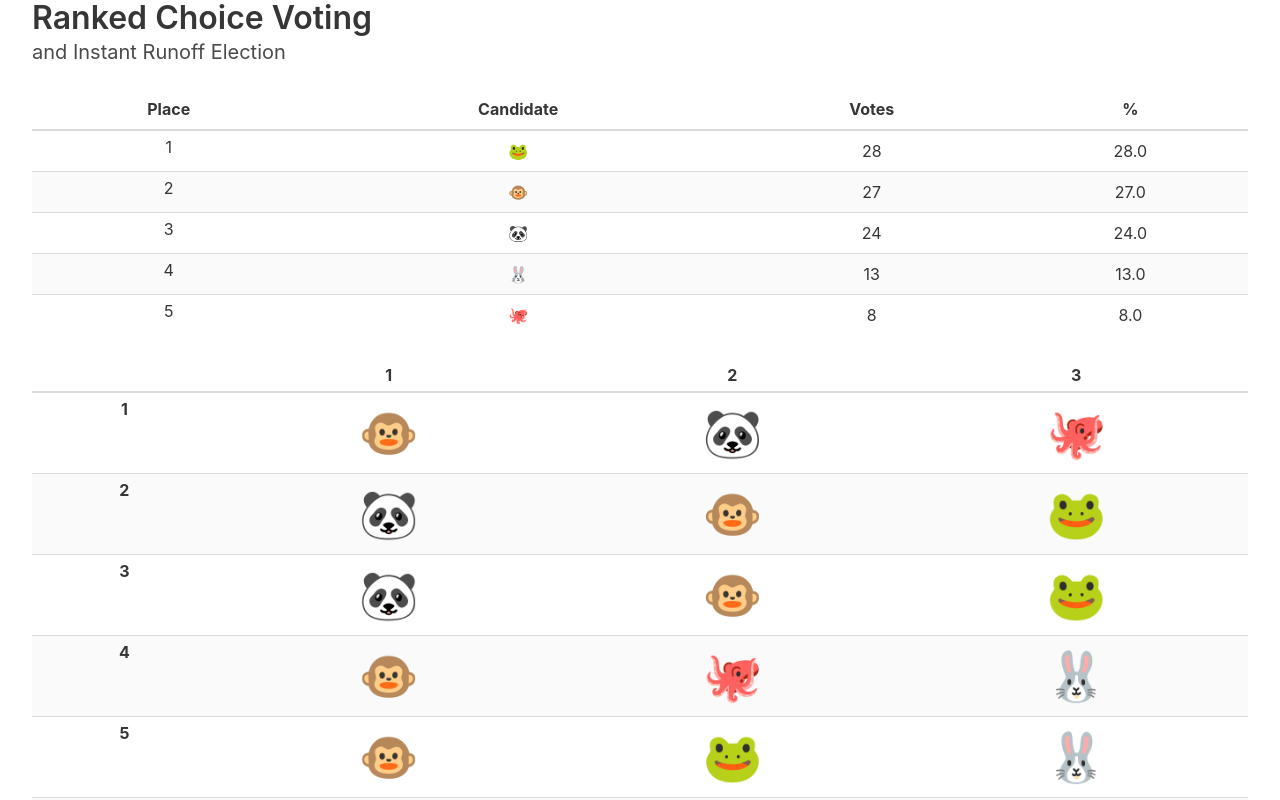
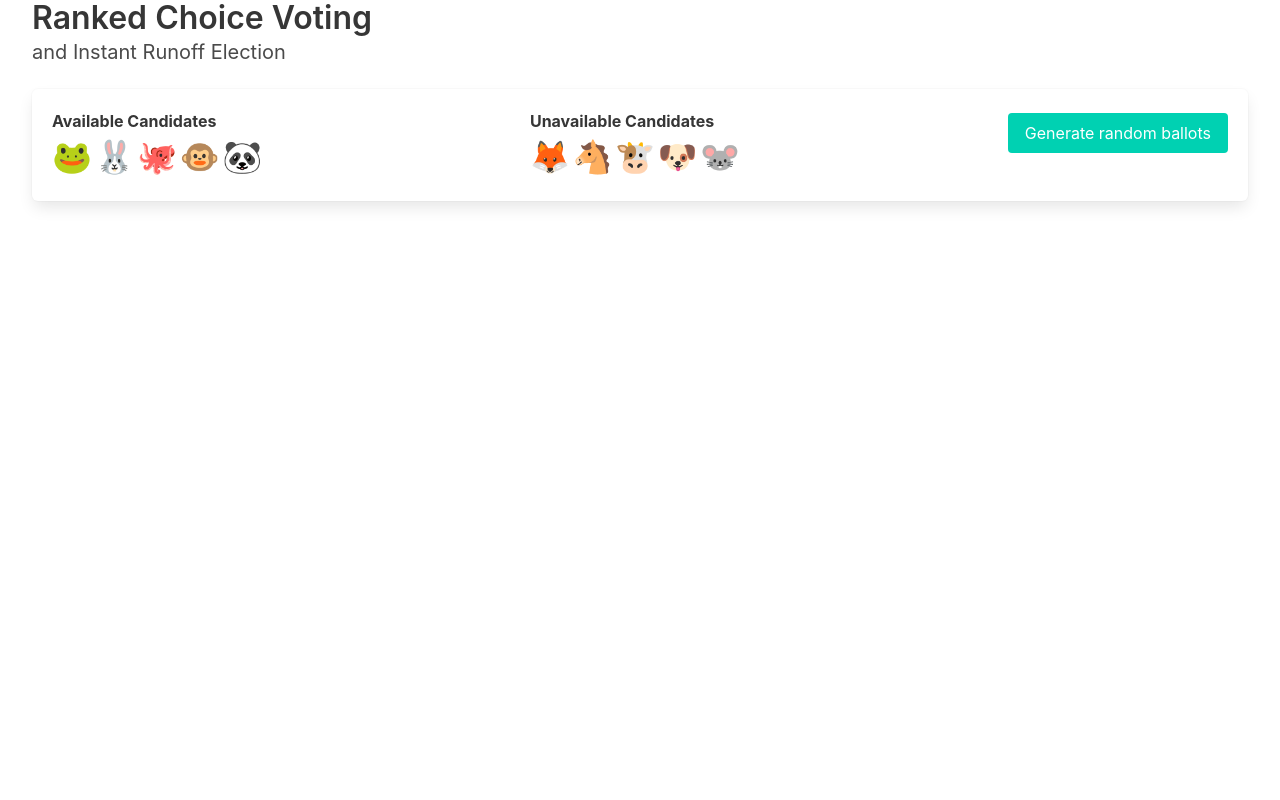
Before and after one commit to jonashw/instant-runoff-election-demo, a React (Create React App) app: page / in a window 1280 px wide. Shown: the top 800 px of the page. Built offline with nearby package versions, Linux system fonts and the light colour scheme.

Commit message:
initial commit; contains working RCV/instant-runoff algorithm and display

```diff
--- a/package.json
+++ b/package.json
@@ -11,7 +11,7 @@
   },
   "devDependencies": {
     "@babel/runtime": "7.13.8",
-    "typescript": "4.1.3"
+    "typescript": "3"
   },
   "scripts": {
     "start": "react-scripts start",
--- a/src/App.js
+++ b/src/App.js
@@ -1,53 +1,70 @@
 import React from "react";
-import Ballot from "./ballot";
+import { setSyntheticLeadingComments } from "typescript";
+import BallotDemoData from './ballot-demo-data';
+import {performInstantRunoff} from './instant-runoff';
 
-export default function App() {
-  var choiceCount = 3;
-  var candidates = "🐸,🐰,🐙,🐵,🐼,🦊,🐴".split(",").slice(0, 5);
-  //🐮,🐶,,🐭
-  var ballots = Array(100)
-    .fill()
-    .map(
-      (_, i) =>
-        Array(choiceCount)
-          .fill()
-          .reduce(
-            (state) => {
-              let i = Math.floor(
-                Math.random() * state.availableCandidates.length
-              );
-              //a voter may not vote for any one candidate more than once.
-              let [selectedCandidate] = state.availableCandidates.splice(i, 1);
-              state.votes.push(selectedCandidate);
-              return state;
-            },
-            {
-              votes: [],
-              availableCandidates: candidates.slice(0)
+const Candidate = c =>
+  <div className="is-size-3" style={{display:'inline-block',width:'1.33em'}}>{!!c ? c : /*"❓"*/"🚫"}</div>;
+
+const BallotGrid = ({ ballots, onRemove }) =>
+    <div className="columns is-multiline">
+      {ballots.map((b,i) =>
+        <div className="column m-0" key={b.id}>
+          <div className="box p-3">
+            <div className="level">
+              <span className="tag" style={{transform:'rotate(-90deg)'}}>
+                {b.id}
+              </span>
+              {b.votes.map(Candidate)}
+              {!!onRemove &&
+                <button
+                  className="delete"
+                  title="Remove this ballot from the election"
+                  onClick={() => onRemove(b.id)}
+                ></button> }
+            </div>
+          </div>
+        </div>
+      )}
+    </div>;
+
+const ResultMessage = ({results}) => {
+  var finalResult = results[results.length-1];
+  if(!finalResult){
+    return <></>;
   }
-          ).votes
-    );
-  var leaders = ((ballots, i) => {
-    let counted = ballots.reduce((leaders, b) => {
-      let c = b[i];
-      let l = leaders[c] || 0;
-      leaders[c] = l + 1;
-      return leaders;
-    }, {});
-    return Object.entries(counted)
-      .map(([candidate, voteCount]) => ({
-        candidate,
-        voteCount,
-        votePercentage: (voteCount / ballots.length) * 100
-      }))
-      .sort((a, b) => b.voteCount - a.voteCount);
-  })(ballots, 0);
+  var finalLeader = finalResult.leaders[0];
+  if(!finalLeader){
+    return <></>;
+  }
+  var decided = finalLeader.votePercentage > 50;
+  var runoff_intro = <>After <strong>{results.length-1}</strong> instant run-off{results.length-1 === 1 ? '' : 's'}</>;
+  return decided
+    ? <article className="message is-success">
+      <div className="message-header">
+        <p>We have a winner!</p>
+      </div>
+      <div className="message-body">
+        {runoff_intro},
+        this election goes to
+        {Candidate(finalLeader.candidate)}
+        with {finalLeader.voteCount} votes
+        ({finalLeader.votePercentage.toFixed(2)}% of all votes)
+      </div>
+    </article>
+    : <article className="message is-danger">
+      <div className="message-header">
+        <p>Undecided</p>
+      </div>
+      <div className="message-body">
+        {runoff_intro},
+        this election is undecided.  Nobody got >50% of the vote!
+      </div>
+    </article>;
+}
 
-  return (
-    <div className="container is-fluid">
-      <h1 className="title">Ranked Choice Voting</h1>
-      <h2 className="subtitle">and Instant Runoff Election</h2>
-      <table className="table is-striped is-fullwidth has-text-centered">
+const LeaderBoard = ({leaders}) =>
+  <table className="table is-striped is-bordered has-text-centered">
     <thead>
       <tr>
         <th>Place</th>
@@ -58,239 +75,91 @@ export default function App() {
     </thead>
     <tbody>
       {leaders.map((l, i) => (
-            <tr>
-              <td className="p-1">{i + 1}</td>
-              <td>{l.candidate}</td>
+        <tr key={i}>
+          <td>{i + 1}</td>
+          <td>{Candidate(l.candidate)}</td>
           <td>{l.voteCount}</td>
           <td>{l.votePercentage.toFixed(1)}</td>
         </tr>
       ))}
     </tbody>
-      </table>
-      <table class="table is-striped is-fullwidth has-text-centered">
-        <thead>
-          <tr>
-            <th className="p-1" />
-            {Array(choiceCount)
-              .fill()
-              .map((_, i) => (
-                <th className="p-1">{i + 1}</th>
-              ))}
-          </tr>
-        </thead>
-        <tbody>
-          {ballots.map((b, i) => (
-            <tr>
-              <th className="p-1">{i + 1}</th>
-              {b.map((c) => (
-                <td className="p-1 is-size-1">{c}</td>
-              ))}
-            </tr>
-          ))}
-        </tbody>
-      </table>
+  </table>;
+
+
+export default function App() {
+  var availableCandidates = "🐸,🐰,🐙,🐵,🐼,🦊,🐴,🐮,🐶,🐭".split(",");
+  var [candidates,setCandidates] = React.useState({
+    inUse: availableCandidates.slice(0, 5),
+    notInuse: availableCandidates.slice(5)
+  });
+  const genBallots = () => BallotDemoData.simpleRandom(3, 200, candidates.inUse);
+  const [ballots,setBallots] = React.useState([]);
+  var results = performInstantRunoff(ballots ,10);
+  const [tabId,setTabId] = React.useState(0);
+
+  React.useEffect(() => {
+    setTabId(results.length-1);
+  }, [ballots]);
+
+  const reset = () => {
+    setBallots(genBallots());
+  };
+  return (
+    <div className="container is-fluid">
+      <h1 className="title">Ranked Choice Voting</h1>
+      <h2 className="subtitle">and Instant Runoff Election</h2>
+      <div className="box">
+        <div className="level">
+            {[
+              ['Available Candidates',     'make unavailable','inUse', 'notInuse'],
+              ['Unavailable Candidates', 'make available', 'notInuse', 'inUse']
+            ].map(([label, commandLabel, fromKey, toKey]) =>
+            candidates[fromKey].length === 0
+            ? <></>
+            : <div>
+              <strong>{label}</strong>
+              <br/>
+              {candidates[fromKey].map((c,i) =>
+                <span key={i} title={commandLabel} style={{cursor:'pointer'}} onClick={() => {
+                  setCandidates({
+                    [fromKey]: candidates[fromKey].filter((_,ii) => ii !== i),
+                    [toKey]: [...candidates[toKey], c]
+                  });
+                }}>
+                  {Candidate(c)}
+                </span>)}
+            </div>)}
+          <button className="button is-primary mb-5" onClick={reset}>
+            Generate random ballots
+          </button>
+        </div>
+      </div>
+      {(results.length > 0) && <>
+        <ResultMessage results={results} />
+
+        <div class="tabs">
+          <ul>
+            {results.map((r,id) =>
+              <li className={tabId === id ? "is-active" : ""} key={id}>
+                <a onClick={() => setTabId(id)}>
+                  {id === 0 ? 'Original results' : `Instant Run-off #${id}`}
+                  {id === results.length-1 ? ' (Final)' : ''}
+                </a></li>
+            )}
+          </ul>
+        </div>
+
+        {[results[tabId]].filter(r => !!r).map((r,i) =>
+          <div key={i}>
+            <p className="mb-5">
+              Ballots considered VALID at this stage = {r.ballots.length} out of {results[0].ballots.length}
+            </p>
+            <LeaderBoard leaders={r.leaders} />
+            {!!r.losers.length && <p className="mb-5">Candidates eliminated from previous steps = {r.losers.map(Candidate)}</p>}
+            <BallotGrid ballots={r.ballots} onRemove={idToRemove => setBallots(ballots.filter(b => b.id !== idToRemove))}/>
+          </div>
+        )}
+      </>}
     </div>
   );
 }
-
-/*
-
-🐻🐱🐯🐷
-🙈 See-No-Evil Monkey
-🙉 Hear-No-Evil Monkey
-🙊 Speak-No-Evil Monkey
-🐒 Monkey
-🦍 Gorilla
-🦧 Orangutan
-🐶 Dog Face
-🐕 Dog
-🦮 Guide Dog
-🐕‍🦺 Service Dog
-🐩 Poodle
-🐺 Wolf
-🦊 Fox
-🦝 Raccoon
-🐱 Cat Face
-🐈 Cat
-🐈‍⬛ Black Cat
-🦁 Lion
-🐯 Tiger Face
-🐅 Tiger
-🐆 Leopard
-🐴 Horse Face
-🐎 Horse
-🦄 Unicorn
-🦓 Zebra
-🦌 Deer
-🦬 Bison
- Cow Face
-🐂 Ox
-🐃 Water Buffalo
-🐄 Cow
-🐖 Pig
-🐗 Boar
-🐽 Pig Nose
-🐏 Ram
-🐑 Ewe
-🐐 Goat
-🐪 Camel
-🐫 Two-Hump Camel
-🦙 Llama
-🦒 Giraffe
-🐘 Elephant
-🦣 Mammoth
-🦏 Rhinoceros
-🦛 Hippopotamus
-🐭 Mouse Face
-🐁 Mouse
-🐀 Rat
-🐹 Hamster
-
-🐇 Rabbit
-🐿️ Chipmunk
-🦫 Beaver
-🦔 Hedgehog
-🦇 Bat
- Bear
-🐻‍❄️ Polar Bear
-🐨 Koala
-🐼 Panda
-🦥 Sloth
-🦦 Otter
-🦨 Skunk
-🦘 Kangaroo
-🦡 Badger
-🐾 Paw Prints
-🦃 Turkey
-🐔 Chicken
-🐓 Rooster
-🐣 Hatching Chick
-🐤 Baby Chick
-🐥 Front-Facing Baby Chick
-🐦 Bird
-🐧 Penguin
-🕊️ Dove
-🦅 Eagle
-🦆 Duck
-🦢 Swan
-🦉 Owl
-🦤 Dodo
-🪶 Feather
-🦩 Flamingo
-🦚 Peacock
-🦜 Parrot
-
-🐊 Crocodile
-🐢 Turtle
-🦎 Lizard
-🐍 Snake
-🐲 Dragon Face
-🐉 Dragon
-🦕 Sauropod
-🦖 T-Rex
-🐳 Spouting Whale
-🐋 Whale
-🐬 Dolphin
-🦭 Seal
-🐟 Fish
-🐠 Tropical Fish
-🐡 Blowfish
-🦈 Shark
-🐙 Octopus
-🐚 Spiral Shell
-🐌 Snail
-🦋 Butterfly
-🐛 Bug
-🐜 Ant
-🐝 Honeybee
-🪲 Beetle
-🐞 Lady Beetle
-🦗 Cricket
-🪳 Cockroach
-🕷️ Spider
-🕸️ Spider Web
-🦂 Scorpion
-🦟 Mosquito
-🪰 Fly
-🪱 Worm
-🦠 Microbe
-💐 Bouquet
-🌸 Cherry Blossom
-💮 White Flower
-🏵️ Rosette
-🌹 Rose
-🥀 Wilted Flower
-🌺 Hibiscus
-🌻 Sunflower
-🌼 Blossom
-🌷 Tulip
-🌱 Seedling
-🪴 Potted Plant
-🌲 Evergreen Tree
-🌳 Deciduous Tree
-🌴 Palm Tree
-🌵 Cactus
-🌾 Sheaf of Rice
-🌿 Herb
-☘️ Shamrock
-🍀 Four Leaf Clover
-🍁 Maple Leaf
-🍂 Fallen Leaf
-🍃 Leaf Fluttering in Wind
-🍄 Mushroom
-🌰 Chestnut
-🦀 Crab
-🦞 Lobster
-🦐 Shrimp
-🦑 Squid
-🌍 Globe Showing Europe-Africa
-🌎 Globe Showing Americas
-🌏 Globe Showing Asia-Australia
-🌐 Globe with Meridians
-🪨 Rock
-🌑 New Moon
-🌒 Waxing Crescent Moon
-🌓 First Quarter Moon
-🌔 Waxing Gibbous Moon
-🌕 Full Moon
-🌖 Waning Gibbous Moon
-🌗 Last Quarter Moon
-🌘 Waning Crescent Moon
-🌙 Crescent Moon
-🌚 New Moon Face
-🌛 First Quarter Moon Face
-🌜 Last Quarter Moon Face
-☀️ Sun
-🌝 Full Moon Face
-🌞 Sun with Face
-⭐ Star
-🌟 Glowing Star
-🌠 Shooting Star
-☁️ Cloud
-⛅ Sun Behind Cloud
-⛈️ Cloud with Lightning and Rain
-🌤️ Sun Behind Small Cloud
-🌥️ Sun Behind Large Cloud
-🌦️ Sun Behind Rain Cloud
-🌧️ Cloud with Rain
-🌨️ Cloud with Snow
-🌩️ Cloud with Lightning
-🌪️ Tornado
-🌫️ Fog
-🌬️ Wind Face
-🌈 Rainbow
-☂️ Umbrella
-☔ Umbrella with Rain Drops
-⚡ High Voltage
-❄️ Snowflake
-☃️ Snowman
-⛄ Snowman Without Snow
-☄️ Comet
-🔥 Fire
-💧 Droplet
-🌊 Water Wave
-🎄 Christmas Tree
-✨ Sparkles
-🎋 Tanabata Tree
-🎍 Pine Decoration
-*/
--- /dev/null
+++ b/src/ballot-demo-data.js
@@ -0,0 +1,244 @@
+var candidates = "🐸,🐰,🐙,🐵,🐼,🦊,🐴,".split(",").slice(0, 6);
+//🐮,🐶,,🐭
+var simpleRandom = (choiceCount, ballotCount, candidates) => {
+	const idLength = ballotCount.toString().length;
+	return Array(ballotCount)
+		.fill()
+		.map(
+			(_, i) => {
+				var votes = Array(choiceCount)
+					.fill()
+					.reduce(
+						(state) => {
+							let i = Math.floor(
+								Math.random() * state.availableCandidates.length
+							);
+							let [selectedCandidate] =
+								Math.random() < 0.0
+								? ['']
+								//a voter may not vote for any one candidate more than once.
+								: state.availableCandidates.splice(i, 1);
+							state.votes.push(selectedCandidate);
+							return state;
+						},
+						{
+							votes: [],
+							availableCandidates: candidates.slice(0)
+						}
+					).votes;
+
+					return {
+						id: (i+1).toString().padStart(idLength,"0"),
+						votes
+					}
+			}
+		);
+}
+var emojiAnimals = (choiceCount, ballotCount) => simpleRandom(choiceCount, ballotCount, candidates);
+
+export default {
+	emojiAnimals,
+	simpleRandom
+};
+
+/*
+
+🐻🐱🐯🐷
+🙈 See-No-Evil Monkey
+🙉 Hear-No-Evil Monkey
+🙊 Speak-No-Evil Monkey
+🐒 Monkey
+🦍 Gorilla
+🦧 Orangutan
+🐶 Dog Face
+🐕 Dog
+🦮 Guide Dog
+🐕‍🦺 Service Dog
+🐩 Poodle
+🐺 Wolf
+🦊 Fox
+🦝 Raccoon
+🐱 Cat Face
+🐈 Cat
+🐈‍⬛ Black Cat
+🦁 Lion
+🐯 Tiger Face
+🐅 Tiger
+🐆 Leopard
+🐴 Horse Face
+🐎 Horse
+🦄 Unicorn
+🦓 Zebra
+🦌 Deer
+🦬 Bison
+ Cow Face
+🐂 Ox
+🐃 Water Buffalo
+🐄 Cow
+🐖 Pig
+🐗 Boar
+🐽 Pig Nose
+🐏 Ram
+🐑 Ewe
+🐐 Goat
+🐪 Camel
+🐫 Two-Hump Camel
+🦙 Llama
+🦒 Giraffe
+🐘 Elephant
+🦣 Mammoth
+🦏 Rhinoceros
+🦛 Hippopotamus
+🐭 Mouse Face
+🐁 Mouse
+🐀 Rat
+🐹 Hamster
+
+🐇 Rabbit
+🐿️ Chipmunk
+🦫 Beaver
+🦔 Hedgehog
+🦇 Bat
+ Bear
+🐻‍❄️ Polar Bear
+🐨 Koala
+🐼 Panda
+🦥 Sloth
+🦦 Otter
+🦨 Skunk
+🦘 Kangaroo
+🦡 Badger
+🐾 Paw Prints
+🦃 Turkey
+🐔 Chicken
+🐓 Rooster
+🐣 Hatching Chick
+🐤 Baby Chick
+🐥 Front-Facing Baby Chick
+🐦 Bird
+🐧 Penguin
+🕊️ Dove
+🦅 Eagle
+🦆 Duck
+🦢 Swan
+🦉 Owl
+🦤 Dodo
+🪶 Feather
+🦩 Flamingo
+🦚 Peacock
+🦜 Parrot
+
+🐊 Crocodile
+🐢 Turtle
+🦎 Lizard
+🐍 Snake
+🐲 Dragon Face
+🐉 Dragon
+🦕 Sauropod
+🦖 T-Rex
+🐳 Spouting Whale
+🐋 Whale
+🐬 Dolphin
+🦭 Seal
+🐟 Fish
+🐠 Tropical Fish
+🐡 Blowfish
+🦈 Shark
+🐙 Octopus
+🐚 Spiral Shell
+🐌 Snail
+🦋 Butterfly
+🐛 Bug
+🐜 Ant
+🐝 Honeybee
+🪲 Beetle
+🐞 Lady Beetle
+🦗 Cricket
+🪳 Cockroach
+🕷️ Spider
+🕸️ Spider Web
+🦂 Scorpion
+🦟 Mosquito
+🪰 Fly
+🪱 Worm
+🦠 Microbe
+💐 Bouquet
+🌸 Cherry Blossom
+💮 White Flower
+🏵️ Rosette
+🌹 Rose
+🥀 Wilted Flower
+🌺 Hibiscus
+🌻 Sunflower
+🌼 Blossom
+🌷 Tulip
+🌱 Seedling
+🪴 Potted Plant
+🌲 Evergreen Tree
+🌳 Deciduous Tree
+🌴 Palm Tree
+🌵 Cactus
+🌾 Sheaf of Rice
+🌿 Herb
+☘️ Shamrock
+🍀 Four Leaf Clover
+🍁 Maple Leaf
+🍂 Fallen Leaf
+🍃 Leaf Fluttering in Wind
+🍄 Mushroom
+🌰 Chestnut
+🦀 Crab
+🦞 Lobster
+🦐 Shrimp
+🦑 Squid
+🌍 Globe Showing Europe-Africa
+🌎 Globe Showing Americas
+🌏 Globe Showing Asia-Australia
+🌐 Globe with Meridians
+🪨 Rock
+🌑 New Moon
+🌒 Waxing Crescent Moon
+🌓 First Quarter Moon
+🌔 Waxing Gibbous Moon
+🌕 Full Moon
+🌖 Waning Gibbous Moon
+🌗 Last Quarter Moon
+🌘 Waning Crescent Moon
+🌙 Crescent Moon
+🌚 New Moon Face
+🌛 First Quarter Moon Face
+🌜 Last Quarter Moon Face
+☀️ Sun
+🌝 Full Moon Face
+🌞 Sun with Face
+⭐ Star
+🌟 Glowing Star
+🌠 Shooting Star
+☁️ Cloud
+⛅ Sun Behind Cloud
+⛈️ Cloud with Lightning and Rain
+🌤️ Sun Behind Small Cloud
+🌥️ Sun Behind Large Cloud
+🌦️ Sun Behind Rain Cloud
+🌧️ Cloud with Rain
+🌨️ Cloud with Snow
+🌩️ Cloud with Lightning
+🌪️ Tornado
+🌫️ Fog
+🌬️ Wind Face
+🌈 Rainbow
+☂️ Umbrella
+☔ Umbrella with Rain Drops
+⚡ High Voltage
+❄️ Snowflake
+☃️ Snowman
+⛄ Snowman Without Snow
+☄️ Comet
+🔥 Fire
+💧 Droplet
+🌊 Water Wave
+🎄 Christmas Tree
+✨ Sparkles
+🎋 Tanabata Tree
+🎍 Pine Decoration
+*/
--- /dev/null
+++ b/src/instant-runoff.js
@@ -0,0 +1,61 @@
+const removeLoser = (losers,ballots) => {
+  //console.log(`advancing ballots for "${losers[losers.length-1]}"`);
+  const newBallots = ballots.map(ballot => {
+    var nextVotes = ballot.votes.slice(0);
+    while(losers.indexOf(nextVotes[0]) > -1 && nextVotes.length > 0){
+      nextVotes.shift();
+    }
+    //console.log(`nextVote=${nextVote} loser=${loser} same? = ${nextVote === loser}`);
+    return {...ballot, votes: nextVotes };
+  });
+
+  return newBallots.filter(b => b.votes.length > 0);
+};
+
+const calculateLeaders = (votes) => {
+  let counted = votes.reduce((leaders, c) => {
+    let l = leaders[c] || 0;
+    leaders[c] = l + 1;
+    return leaders;
+  }, {});
+  return Object.entries(counted)
+    .map(([candidate, voteCount]) => ({
+      candidate: candidate === "null" ? null : candidate,
+      voteCount,
+      votePercentage: (voteCount / votes.length) * 100
+    }))
+    .sort((a, b) => b.voteCount - a.voteCount);
+};
+
+var performInstantRunoff = (ballots, maxRunOffs) => {
+	if(ballots.length === 0 ){
+		return [];
+	}
+  var runOff = step => {
+    var losers = [...step.losers, step.leaders[step.leaders.length-1].candidate];
+    var nextBallots = removeLoser(losers,step.ballots);
+    var leaders = calculateLeaders(nextBallots.map(b => b.votes[0]));
+    return {
+      ballots: nextBallots,
+      losers,
+      leaders
+    };
+  };
+
+  var runOffs = [
+    {
+      ballots,
+      losers: [],
+      leaders: calculateLeaders(ballots.map(b => b.votes[0]))
+    }
+  ];
+  for(var i=0; i<maxRunOffs; i++){
+    var lastRound = runOffs[runOffs.length - 1];
+    if(!!lastRound.leaders[0] && lastRound.leaders[0].votePercentage < 50){
+      runOffs.push(runOff(lastRound));
+    }
+  }
+  return runOffs;
+};
+
+export {performInstantRunoff};
```
Also changed, not shown: 2 other files (tests, documents, lock files or other folders). Lines whose indentation alone changed are shown as unchanged.
